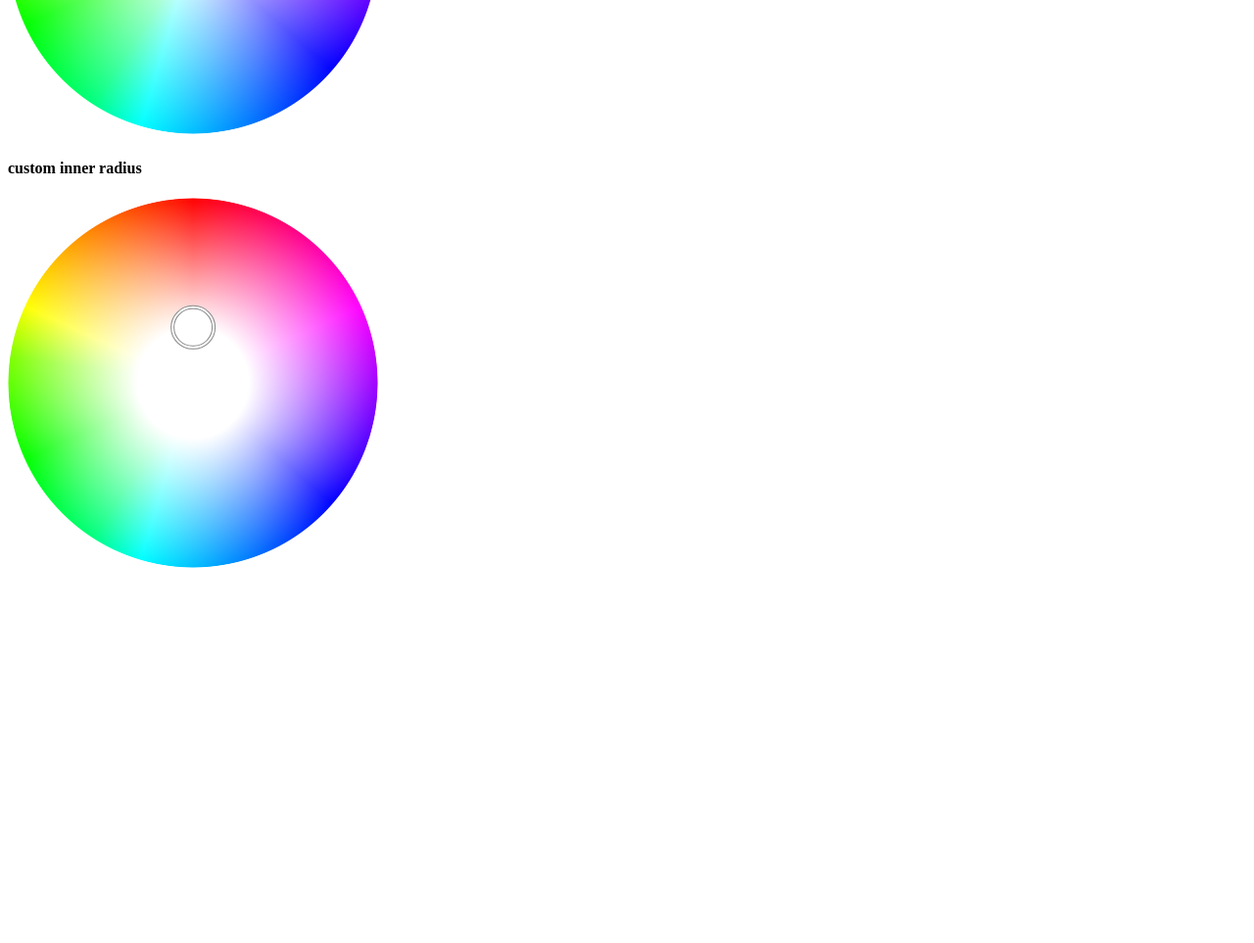
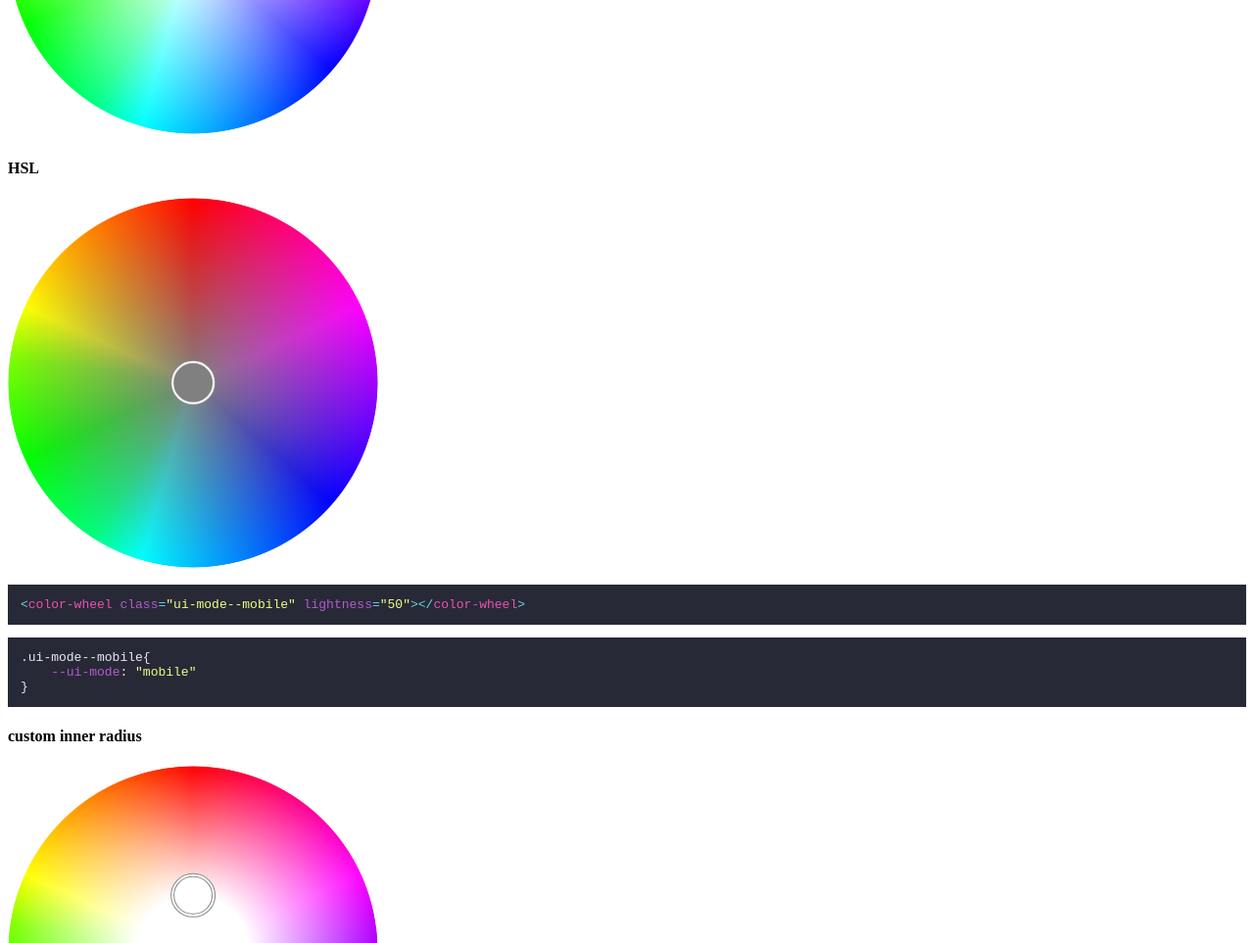
Before and after one commit to OmarCastro/its-a-color-wheel, a plain HTML site: page docs/index.html in a window 1280 px wide. Shown: the part 1573-2536 px from the top of the page at 98% size. Before the commit the page ends 2165 px from the top, so only its background shows below. Drawn offline with nearby package versions, Linux system fonts and the light colour scheme.

Commit message:
docs: improve docs

```diff
--- a/docs/index.html
+++ b/docs/index.html
@@ -58,6 +58,20 @@
 
             <color-wheel class="ui-mode--desktop"></color-wheel>
 
+            <h4> HSL </h4>
+
+            <color-wheel lightness="50"></color-wheel>
+
+
+            <pre><code class="language-xml">
+                &lt;color-wheel class="ui-mode--mobile" lightness="50">&lt;/color-wheel>
+            </code></pre>
+
+            <pre><code class="language-css">
+                .ui-mode--mobile{
+                    --ui-mode: "mobile"
+                }
+            </code></pre>
 
             <h4> custom inner radius </h4>
 
```
